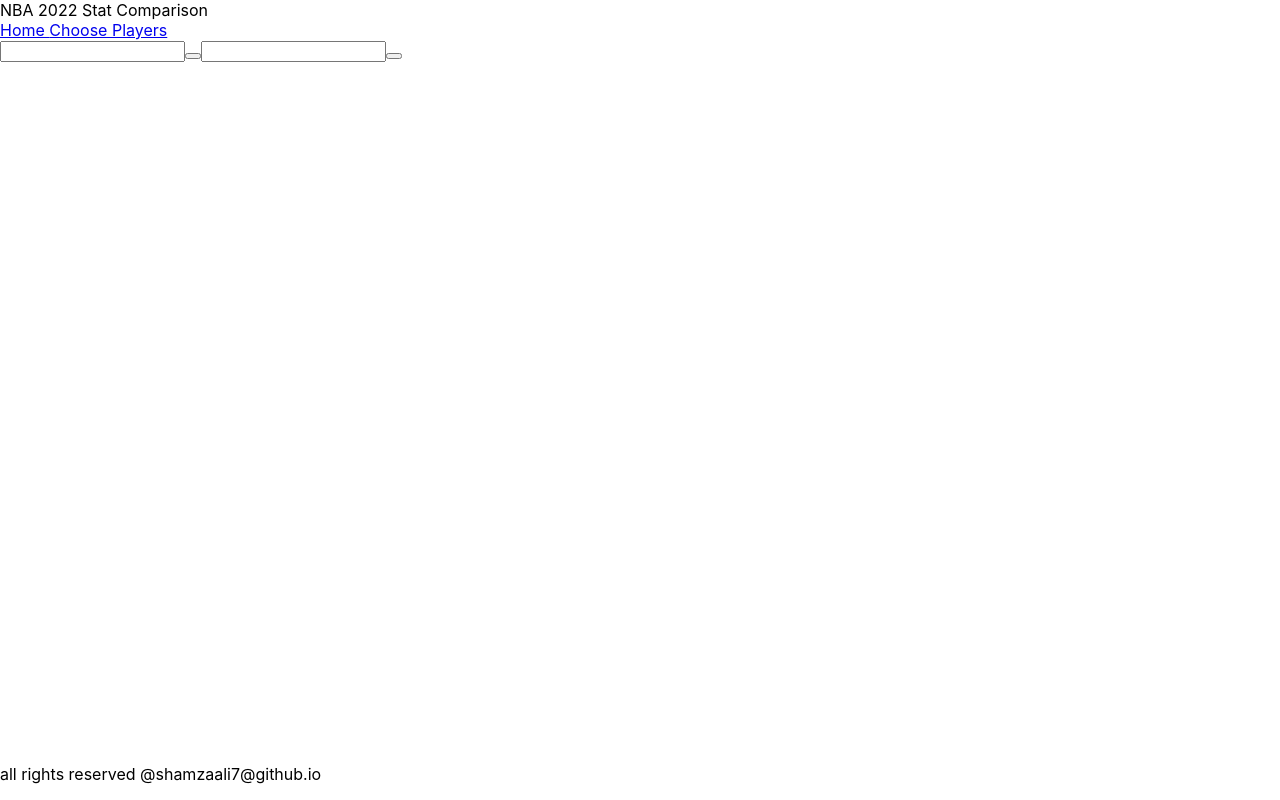
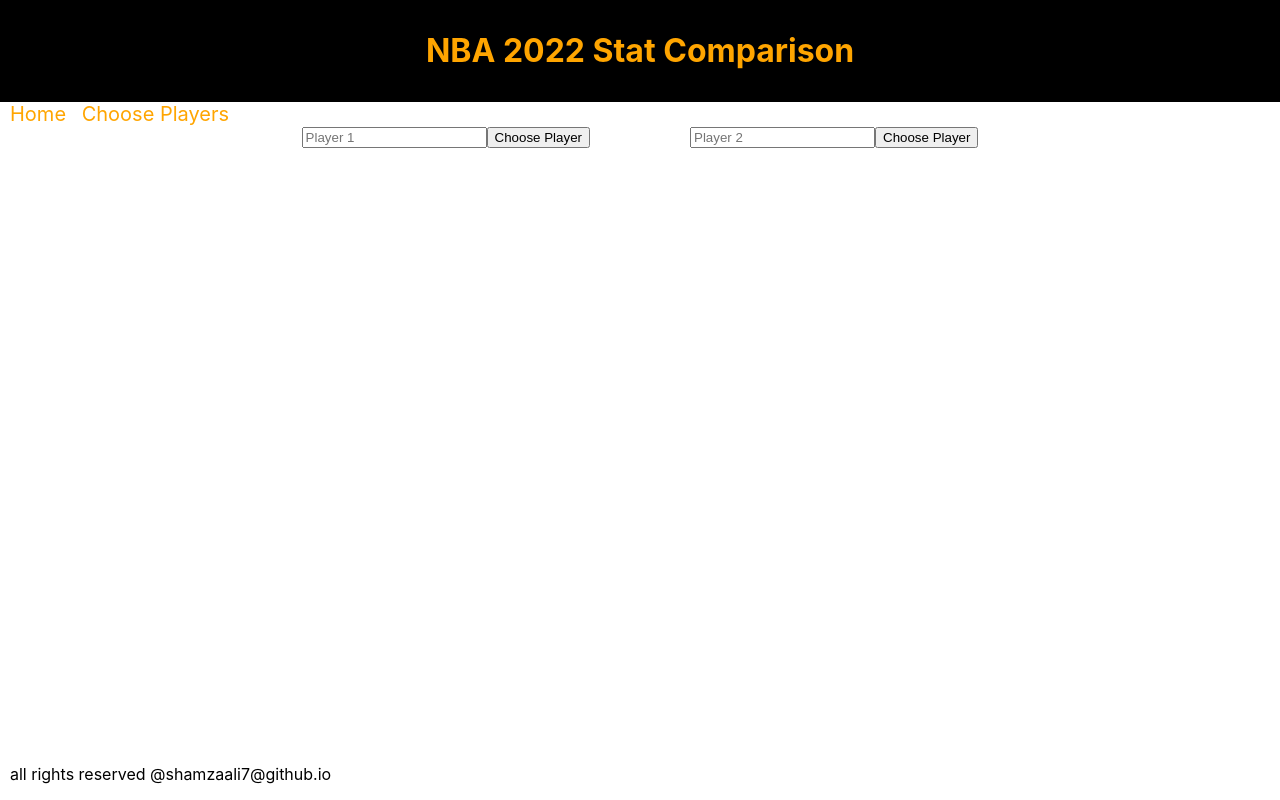
Before and after one commit to shamzaali7/nba-stat-comparison, a React (Create React App) app: page /fighters in a window 1280 px wide. Built offline with nearby package versions, Linux system fonts and the light colour scheme; no server answers; the HTML template or start-up script is replaced by a standard one.

Commit message:
styling added

```diff
--- a/src/App.js
+++ b/src/App.js
@@ -93,13 +93,13 @@
 
   render(){
     return (
-      <div>
+      <div className="all">
         <Header/>
-        <Link to="/">
-          <span>Home </span>
+        <Link style={{textDecoration: "none"}} to="/">
+          <span className="nav-bar one">Home </span>
         </Link>
-        <Link to="/fighters">
-          <span>Choose Players</span>
+        <Link style={{textDecoration: "none"}} to="/fighters">
+          <span className="nav-bar two">Choose Players</span>
         </Link>
         <Footer/>
         <main>
--- a/src/Components/Fighters.js
+++ b/src/Components/Fighters.js
@@ -1,20 +1,23 @@
 import React from 'react';
+import AnkleBreaker from '../Assets/AnkleBreaker.mp4'
+
 
 function Fighters(props){
     return(
         <div className="fighter">
-            <div>
-                <form className="player-one" onSubmit={props.handleSubmitOne}>
-                    <input type="text" onChange={props.handleChangeOne}></input>
-                    <button type="submit"></button>
+            <div className="player-one">
+                <form onSubmit={props.handleSubmitOne}>
+                    <input type="text" onChange={props.handleChangeOne} placeholder="Player 1"></input>
+                    <button type="submit">Choose Player</button>
                 </form>
             </div>
-            <div>
-                <form className="player-two" onSubmit={props.handleSubmitTwo}>
-                    <input type="text" onChange={props.handleChangeTwo}></input>
-                    <button type="submit"></button>
+            <div className="player-two">
+                <form onSubmit={props.handleSubmitTwo}>
+                    <input type="text" onChange={props.handleChangeTwo} placeholder="Player 2"></input>
+                    <button type="submit">Choose Player</button>
                 </form>
             </div>
+            {/* <video src={AnkleBreaker}/> */}
         </div>
     )
 }
--- a/src/Components/Footer.js
+++ b/src/Components/Footer.js
@@ -2,7 +2,7 @@
 
 function Footer(){
     return(
-        <div className="wrapperFooter">
+        <div className="wrapper-footer">
             <p>all rights reserved @shamzaali7@github.io</p>
         </div>
     )
--- a/src/Components/Header.js
+++ b/src/Components/Header.js
@@ -2,8 +2,8 @@
 
 function Header(){
     return(
-        <div>
-            <div>NBA 2022 Stat Comparison</div>
+        <div className="head">
+            <h1>NBA 2022 Stat Comparison</h1>
         </div>
     )
 }
--- a/src/Components/Home.js
+++ b/src/Components/Home.js
@@ -5,8 +5,7 @@
 function Home(){
     return(
         <div>
-            {/* <Header/>
-            <Footer/> */}
+
         </div>
     )
 }
--- a/src/index.css
+++ b/src/index.css
@@ -12,11 +12,41 @@
     monospace;
 }
 
-.fighter{
+.fighter {
   display: flex;
+  align-items: center;
+  justify-content: center;
+}
+.player-one{
+  margin: 0 50px 0 0;
+}
+.player-two{
+  margin: 0 0 0 50px;
 }
 
-.wrapperFooter{
+.wrapper-footer {
   position: fixed;
   bottom: 0;
+  margin: 0 0 0 10px;
 }
+
+.head {
+  text-align: center;
+  background-color: black;
+  color: orange;
+  padding: 10px 10px 10px 10px;
+}
+
+.nav-bar {
+  text-decoration: none;
+  color: orange;
+  font-size: 20px;
+}
+
+.nav-bar.one{
+  margin: 0 0 0 10px;
+}
+
+.nav-bar.two{
+  margin: 0 0 0 10px;
+}
```
Also changed, not shown: 1 other file (tests, documents, lock files or other folders).
